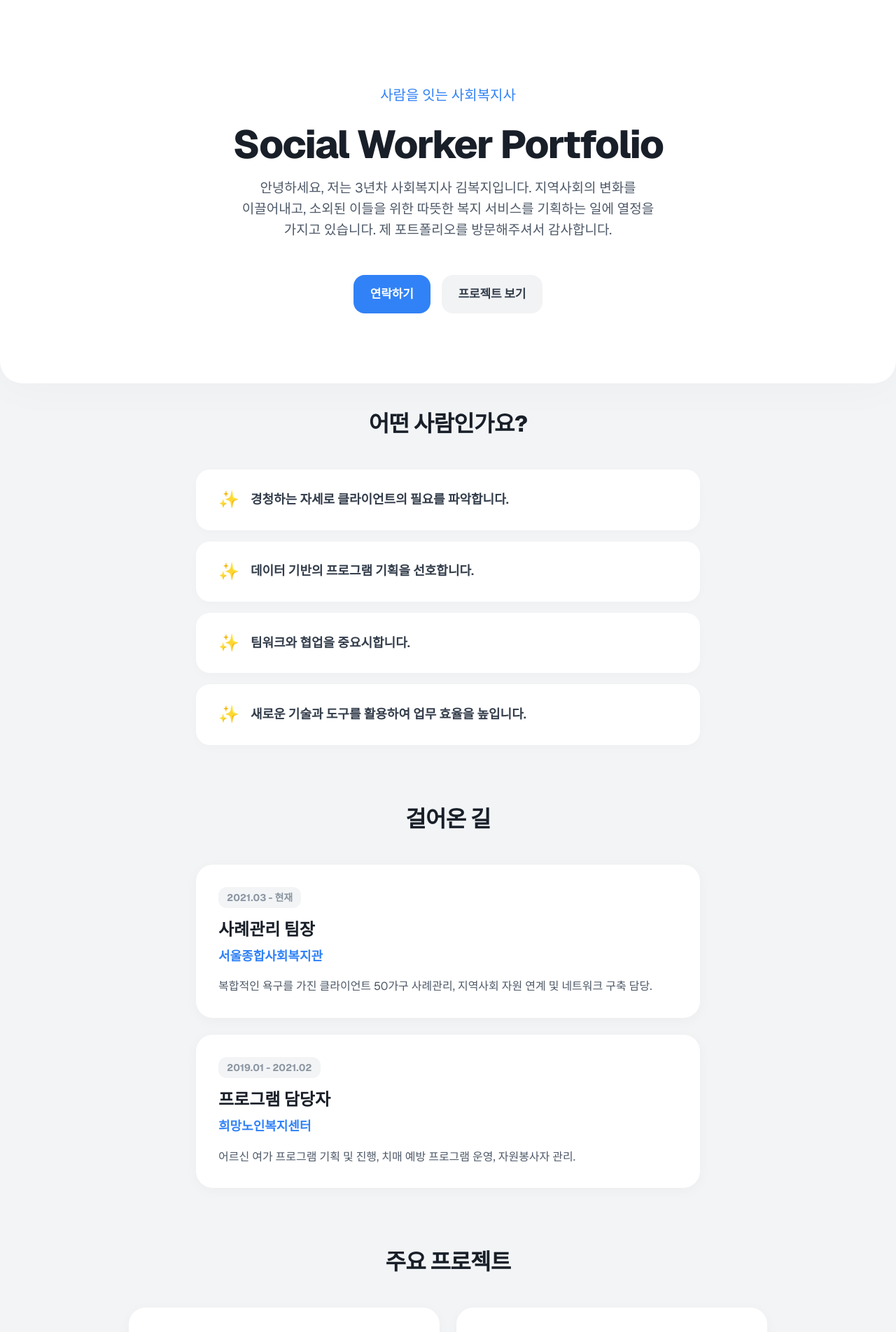
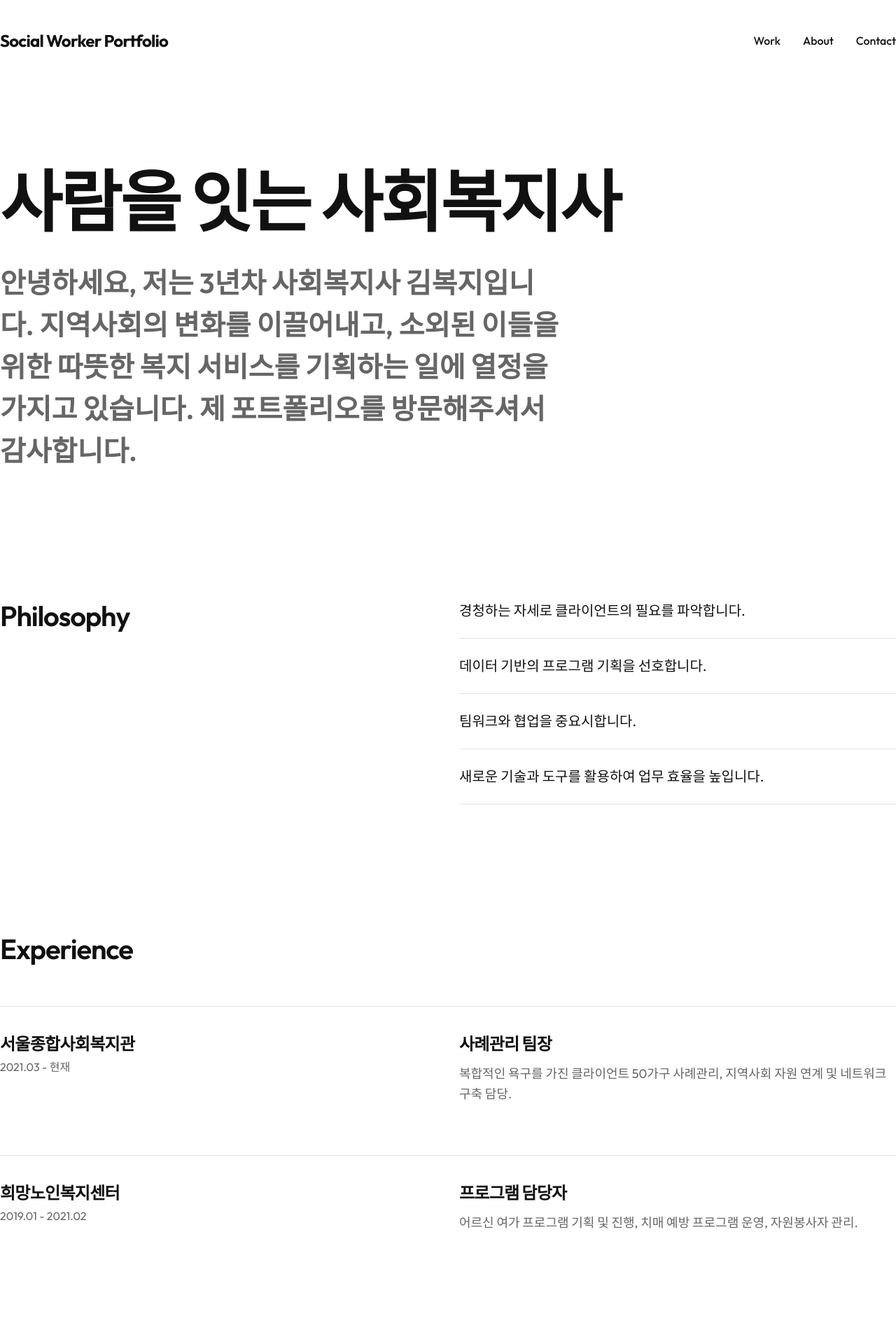
Before and after one commit to kijung4290/portfolio, a Next.js app: page / in a window 1280 px wide. Shown: the top 1904 px of the page at 70% size. Built offline with nearby package versions, Linux system fonts and the light colour scheme.

Commit message:
레퍼런스 디자인 적용

```diff
--- a/app/globals.css
+++ b/app/globals.css
@@ -1,159 +1,171 @@
 :root {
-  /* Toss-inspired Color Palette */
-  --toss-blue: #3182f6;
-  /* The iconic bright blue */
-  --toss-blue-dark: #1b64da;
-  --toss-blue-light: #e8f3ff;
-  /* Very light blue for backgrounds */
+  --background: #ffffff;
+  --foreground: #111111;
+  --muted: #f4f4f4;
+  --muted-text: #666666;
+  --border: #e5e5e5;
+  --accent: #000000;
+  --accent-foreground: #ffffff;
 
-  --grey-50: #f9fafb;
-  --grey-100: #f2f4f6;
-  /* Toss signature background grey */
-  --grey-200: #e5e8eb;
-  --grey-300: #d1d6db;
-  --grey-400: #b0b8c1;
-  --grey-500: #8b95a1;
-  --grey-600: #6b7684;
-  --grey-700: #4e5968;
-  /* Muted text */
-  --grey-800: #333d4b;
-  /* Headings */
-  --grey-900: #191f28;
-  /* Main text */
-
-  --bg-body: #f2f4f6;
-  /* Light grey background for the whole app */
-  --bg-surface: #ffffff;
-  /* White cards */
-
-  --radius-card: 24px;
-  /* Large, friendly rounding */
-  --radius-btn: 16px;
-
-  --shadow-card: 0 4px 24px rgba(0, 0, 0, 0.04);
-  --shadow-hover: 0 8px 32px rgba(0, 0, 0, 0.08);
-
-  --font-sans: 'Pretendard', -apple-system, BlinkMacSystemFont, system-ui, Roboto, "Helvetica Neue", "Segoe UI", "Apple SD Gothic Neo", "Noto Sans KR", "Malgun Gothic", sans-serif;
+  --font-sans: "Outfit", -apple-system, BlinkMacSystemFont, "Segoe UI", Roboto, "Helvetica Neue", Arial, sans-serif;
 }
 
 * {
   box-sizing: border-box;
   margin: 0;
   padding: 0;
-  -webkit-tap-highlight-color: transparent;
+  -webkit-font-smoothing: antialiased;
+  -moz-osx-font-smoothing: grayscale;
 }
 
-html {
-  scroll-behavior: smooth;
-}
-
+html,
 body {
+  height: 100%;
   font-family: var(--font-sans);
-  background-color: var(--bg-body);
-  color: var(--grey-900);
-  line-height: 1.6;
-  word-break: keep-all;
-  /* Korean word break style */
-  -webkit-font-smoothing: antialiased;
+  background-color: var(--background);
+  color: var(--foreground);
+  line-height: 1.5;
 }
 
 a {
   color: inherit;
   text-decoration: none;
-  cursor: pointer;
+  transition: opacity 0.2s ease;
 }
 
-button {
-  cursor: pointer;
-  font-family: inherit;
-  border: none;
-  background: none;
+a:hover {
+  opacity: 0.7;
 }
 
-.container {
-  width: 100%;
-  max-width: 960px;
-  /* Toss usually keeps content width tight */
-  margin: 0 auto;
-  padding: 0 24px;
+img {
+  max-width: 100%;
+  height: auto;
+  display: block;
 }
 
-/* Toss-style Buttons */
+/* Layout Utilities */
+.container {
+  max-width: 1400px;
+  margin: 0 auto;
+  padding: 0 40px;
+  width: 100%;
+}
+
+@media (max-width: 768px) {
+  .container {
+    padding: 0 20px;
+  }
+}
+
+.grid {
+  display: grid;
+  gap: 2rem;
+}
+
+.grid-cols-2 {
+  grid-template-columns: repeat(2, 1fr);
+}
+
+.grid-cols-3 {
+  grid-template-columns: repeat(3, 1fr);
+}
+
+@media (max-width: 768px) {
+
+  .grid-cols-2,
+  .grid-cols-3 {
+    grid-template-columns: 1fr;
+  }
+}
+
+/* Typography */
+h1,
+h2,
+h3,
+h4,
+h5,
+h6 {
+  font-weight: 700;
+  letter-spacing: -0.03em;
+  line-height: 1.1;
+}
+
+.text-hero {
+  font-size: clamp(3rem, 8vw, 6rem);
+  font-weight: 700;
+  margin-bottom: 2rem;
+}
+
+.text-large {
+  font-size: clamp(1.5rem, 4vw, 2.5rem);
+  font-weight: 600;
+  margin-bottom: 1.5rem;
+}
+
+.text-body {
+  font-size: 1.125rem;
+  color: var(--muted-text);
+  line-height: 1.6;
+}
+
+/* Components */
 .btn {
   display: inline-flex;
   align-items: center;
   justify-content: center;
-  padding: 14px 24px;
-  border-radius: var(--radius-btn);
+  padding: 16px 32px;
+  background-color: var(--accent);
+  color: var(--accent-foreground);
   font-weight: 600;
-  font-size: 17px;
-  transition: all 0.2s cubic-bezier(0.25, 1, 0.5, 1);
-  letter-spacing: -0.01em;
+  border-radius: 9999px;
+  /* Rounded pill shape fits the geometric style */
+  font-size: 1rem;
+  transition: transform 0.2s ease, opacity 0.2s ease;
+  border: 2px solid var(--accent);
 }
 
-.btn-primary {
-  background: var(--toss-blue);
-  color: white;
-}
-
-.btn-primary:hover {
-  background: var(--toss-blue-dark);
+.btn:hover {
+  transform: translateY(-2px);
+  opacity: 0.9;
 }
 
 .btn-outline {
-  background: rgba(2, 32, 71, 0.05);
-  /* Very subtle tint */
-  color: var(--grey-800);
+  background-color: transparent;
+  color: var(--accent);
 }
 
 .btn-outline:hover {
-  background: rgba(2, 32, 71, 0.1);
+  background-color: var(--accent);
+  color: var(--accent-foreground);
 }
 
-/* Card Style */
-.card {
-  background: var(--bg-surface);
-  border-radius: var(--radius-card);
-  padding: 32px;
-  box-shadow: var(--shadow-card);
-  transition: transform 0.2s ease, box-shadow 0.2s ease;
+/* Navbar */
+.nav {
+  display: flex;
+  justify-content: space-between;
+  align-items: center;
+  padding: 40px 0;
 }
 
-.section-title {
-  font-size: 26px;
+.nav-logo {
+  font-size: 1.5rem;
   font-weight: 700;
-  color: var(--grey-900);
-  margin-bottom: 24px;
-  letter-spacing: -0.02em;
+  letter-spacing: -0.03em;
 }
 
-/* Admin/Form Styles */
-.form-group {
-  margin-bottom: 20px;
+.nav-links {
+  display: flex;
+  gap: 2rem;
 }
 
-.form-label {
-  display: block;
-  margin-bottom: 8px;
-  font-weight: 600;
-  color: var(--grey-800);
-  font-size: 15px;
+.nav-link {
+  font-size: 1rem;
+  font-weight: 500;
 }
 
-.form-control {
-  width: 100%;
-  padding: 14px;
-  border: 1px solid transparent;
-  background-color: var(--grey-50);
-  border-radius: 12px;
-  font-size: 16px;
-  transition: 0.2s;
-  color: var(--grey-900);
+/* Footer */
+.footer {
+  padding: 80px 0;
+  border-top: 1px solid var(--border);
+  margin-top: 80px;
 }
-
-.form-control:focus {
-  outline: none;
-  background-color: white;
-  border-color: var(--toss-blue);
-  box-shadow: 0 0 0 2px rgba(49, 130, 246, 0.2);
-}
--- a/app/layout.js
+++ b/app/layout.js
@@ -1,25 +1,21 @@
-import { Geist, Geist_Mono } from "next/font/google";
+import { Outfit } from "next/font/google";
 import "./globals.css";
 
-const geistSans = Geist({
+const outfit = Outfit({
+  subsets: ["latin"],
   variable: "--font-sans",
-  subsets: ["latin"],
-});
-
-const geistMono = Geist_Mono({
-  variable: "--font-mono",
-  subsets: ["latin"],
+  display: "swap",
 });
 
 export const metadata = {
   title: "Social Worker Portfolio",
-  description: "Professional portfolio for a dedicated Social Worker",
+  description: "Professional portfolio inspired by Atipo Foundry Wotfard design",
 };
 
 export default function RootLayout({ children }) {
   return (
     <html lang="en">
-      <body className={`${geistSans.variable} ${geistMono.variable}`}>
+      <body className={`${outfit.variable} antialiased`}>
         {children}
       </body>
     </html>
--- a/app/page.js
+++ b/app/page.js
@@ -1,95 +1,97 @@
 import { getPortfolioData } from '@/lib/data';
-import Link from 'next/link';
-import styles from './page.module.css';
-
-export const dynamic = 'force-dynamic';
 
 export default async function Home() {
   const data = await getPortfolioData();
 
-  if (!data) return <div className="container" style={{ padding: '100px 0', textAlign: 'center', color: '#8b95a1' }}>Loading...</div>;
+  if (!data) {
+    return <div className="container" style={{ padding: "100px 0" }}>Loading...</div>;
+  }
 
   return (
-    <main style={{ background: 'var(--bg-body)' }}>
-      {/* Hero Section */}
-      <section className={styles.hero}>
-        <div className="container">
-          <p className={styles.subtitle}>{data.role}</p>
-          <h1 className={styles.title}>{data.name}</h1>
-          <p className={styles.intro}>{data.introduction}</p>
-          <div className={styles.buttons}>
-            <a href="#contact" className="btn btn-primary">연락하기</a>
-            <a href="#projects" className="btn btn-outline">프로젝트 보기</a>
+    <main>
+      <nav className="container nav">
+        {/* Simple text logo, possibly sticking to the top */}
+        <div className="nav-logo">{data.name || "Portfolio"}</div>
+        <div className="nav-links">
+          <a href="#work" className="nav-link">Work</a>
+          <a href="#about" className="nav-link">About</a>
+          <a href="#contact" className="nav-link">Contact</a>
+        </div>
+      </nav>
+
+      <section className="container" style={{ padding: "120px 0 80px" }}>
+        <h1 className="text-hero">
+          {data.role || "Social Worker"}
+        </h1>
+        <p className="text-large" style={{ maxWidth: "800px", color: "var(--muted-text)" }}>
+          {data.introduction}
+        </p>
+      </section>
+
+      <section id="about" className="container" style={{ padding: "80px 0" }}>
+        <div className="grid grid-cols-2">
+          <div>
+            <h2 className="text-large">Philosophy</h2>
+          </div>
+          <div>
+            <ul style={{ listStyle: "none", padding: 0 }}>
+              {data.about && data.about.map((item, index) => (
+                <li key={index} style={{ marginBottom: "1.5rem", fontSize: "1.25rem", borderBottom: "1px solid var(--border)", paddingBottom: "1.5rem" }}>
+                  {item}
+                </li>
+              ))}
+            </ul>
           </div>
         </div>
       </section>
 
-      {/* About Section */}
-      <section id="about" className="container" style={{ marginBottom: '80px' }}>
-        <h2 className={styles.sectionTitle}>어떤 사람인가요?</h2>
-        <div className={styles.aboutGrid}>
-          {data.about.map((item, index) => (
-            <div key={index} className={styles.aboutItem}>
-              <span style={{ fontSize: '24px' }}>✨</span>
-              {item}
+      <section id="work" className="container" style={{ padding: "80px 0" }}>
+        <h2 className="text-large" style={{ marginBottom: "60px" }}>Experience</h2>
+        <div className="grid">
+          {data.experiences && data.experiences.map((exp) => (
+            <div key={exp.id} style={{ display: "grid", gridTemplateColumns: "repeat(auto-fit, minmax(250px, 1fr))", gap: "2rem", borderTop: "1px solid var(--border)", padding: "40px 0" }}>
+              <div>
+                <h3 style={{ fontSize: "1.5rem", fontWeight: "600" }}>{exp.company}</h3>
+                <p style={{ color: "var(--muted-text)", marginTop: "0.5rem" }}>{exp.period}</p>
+              </div>
+              <div>
+                <h4 style={{ fontSize: "1.5rem", marginBottom: "1rem" }}>{exp.role}</h4>
+                <p className="text-body">{exp.description}</p>
+              </div>
             </div>
           ))}
         </div>
       </section>
 
-      {/* Experience Section */}
-      <section id="experience" className="container" style={{ marginBottom: '80px' }}>
-        <h2 className={styles.sectionTitle}>걸어온 길</h2>
-        <div className={styles.timeline}>
-          {data.experiences.map((exp) => (
-            <div key={exp.id} className={styles.timelineItem}>
-              <span className={styles.period}>{exp.period}</span>
-              <h3 className={styles.role}>{exp.role}</h3>
-              <p className={styles.company}>{exp.company}</p>
-              <p style={{ color: '#4e5968', lineHeight: '1.6', fontSize: '16px' }}>{exp.description}</p>
-            </div>
+      <section className="container" style={{ padding: "80px 0" }}>
+        <h2 className="text-large" style={{ marginBottom: "60px" }}>Projects</h2>
+        <div className="grid grid-cols-2">
+          {data.projects && data.projects.map((project) => (
+            <a href={project.link || "#"} key={project.id} style={{ display: "block", background: "var(--muted)", padding: "40px", borderRadius: "12px", transition: "transform 0.2s" }} className="project-card">
+              <div style={{ marginBottom: "20px", fontSize: "3rem", fontWeight: "700", opacity: "0.1" }}>
+                {String(project.id).padStart(2, '0')}
+              </div>
+              <h3 style={{ fontSize: "1.75rem", marginBottom: "1rem" }}>{project.title}</h3>
+              <p className="text-body" style={{ marginBottom: "2rem" }}>{project.description}</p>
+              <span style={{ textDecoration: "underline", fontWeight: "600" }}>View Project &rarr;</span>
+            </a>
           ))}
         </div>
       </section>
 
-      {/* Projects Section */}
-      <section id="projects" className="container" style={{ marginBottom: '100px' }}>
-        <h2 className={styles.sectionTitle}>주요 프로젝트</h2>
-        <div className={styles.grid}>
-          {data.projects.map((project) => (
-            <div key={project.id} className={styles.projectCard}>
-              <h3 className={styles.projectTitle}>{project.title}</h3>
-              <p className={styles.projectDesc}>{project.description}</p>
-              {project.link && (
-                <a href={project.link} target="_blank" rel="noopener noreferrer" style={{ color: '#3182f6', fontWeight: '700', fontSize: '16px', display: 'inline-flex', alignItems: 'center', gap: '4px' }}>
-                  자세히 보기
-                  <svg width="20" height="20" viewBox="0 0 24 24" fill="none" stroke="currentColor" strokeWidth="2.5" strokeLinecap="round" strokeLinejoin="round"><path d="M5 12h14M12 5l7 7-7 7" /></svg>
-                </a>
-              )}
-            </div>
-          ))}
+      <section id="contact" className="container footer">
+        <div className="grid grid-cols-2">
+          <div>
+            <h2 className="text-large">Contact</h2>
+          </div>
+          <div style={{ fontSize: "1.25rem", lineHeight: "2" }}>
+            <p>Email: <a href={`mailto:${data.contact.email}`} style={{ textDecoration: "underline" }}>{data.contact.email}</a></p>
+            <p>Phone: {data.contact.phone}</p>
+            {data.contact.blog && <p>Blog: <a href={data.contact.blog} target="_blank" rel="noopener noreferrer" style={{ textDecoration: "underline" }}>Visit Blog</a></p>}
+          </div>
         </div>
-      </section>
-
-      {/* Contact Section */}
-      <section id="contact" className={styles.contact}>
-        <div className="container">
-          <h2 className={styles.sectionTitle} style={{ color: 'white', marginBottom: '40px' }}>함께 일하고 싶습니다</h2>
-
-          <div style={{ display: 'flex', justifyContent: 'center', flexWrap: 'wrap', gap: '16px' }}>
-            <a href={`mailto:${data.contact.email}`} className={styles.contactItem}>
-              <span>✉️</span> {data.contact.email}
-            </a>
-            <div className={styles.contactItem}>
-              <span>📞</span> {data.contact.phone}
-            </div>
-          </div>
-
-          <div style={{ marginTop: '60px' }}>
-            <Link href="/admin" className={styles.footerLink}>
-              관리자 로그인 (Admin)
-            </Link>
-          </div>
+        <div style={{ marginTop: "80px", color: "var(--muted-text)", fontSize: "0.875rem" }}>
+          &copy; {new Date().getFullYear()} {data.name}. All rights reserved.
         </div>
       </section>
     </main>
```
